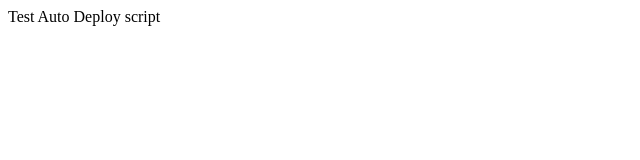
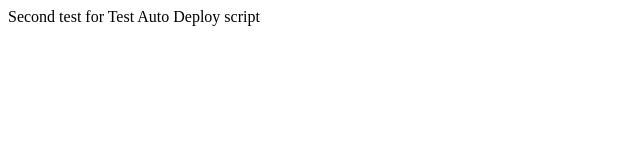
Before and after one commit to jellysnake/jellysnake.net, a plain HTML site: page index.html in a window 1280 px wide. Shown: the whole page, without its empty margins (0-640 px from the left). Drawn offline with Linux system fonts and the light colour scheme.

Commit message:
Second test

```diff
--- a/index.html
+++ b/index.html
@@ -4,6 +4,6 @@
 	</head>
 
 	<body>
-		Test Auto Deploy script
+		Second test for Test Auto Deploy script
 	</body>
 </html>
```
